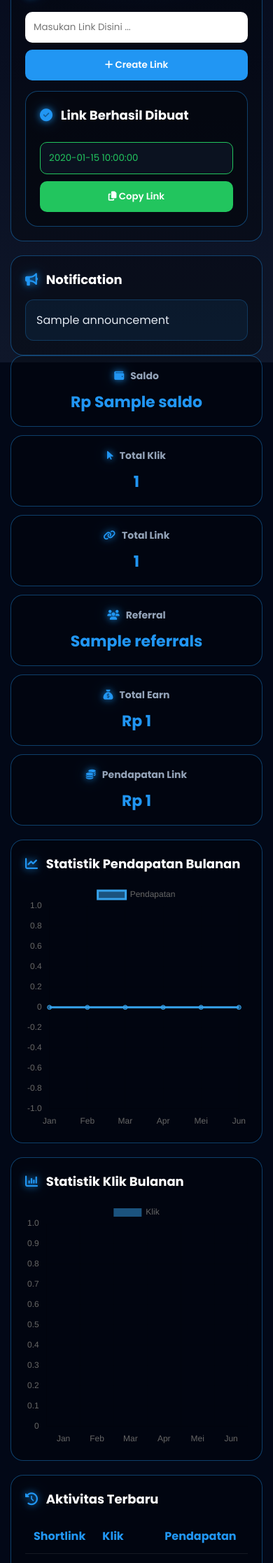
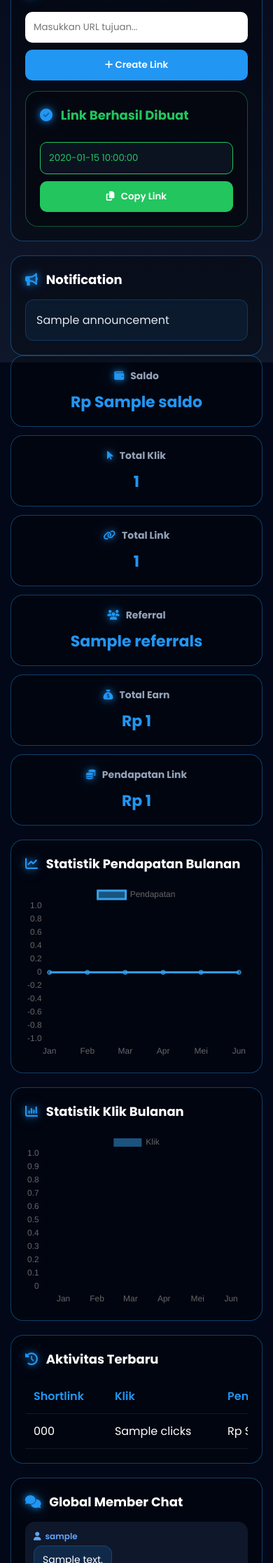
Before and after one commit to shortlinke-dotcom/Earnshortlink, a FastAPI app: template templates/dashboard.html in a window 390 px wide. Shown: the part 326-2560 px from the top of the page at 70% size. Run offline with FastAPI, Linux system fonts and the light colour scheme; the template is opened without the code that fills it: most values are stand-ins (such as "Sample title", 1, 10 or a date in 2020).

Commit message:
Update dashboard.html

```diff
--- a/templates/dashboard.html
+++ b/templates/dashboard.html
@@ -789,6 +789,149 @@ canvas{
     visibility:visible;
     transform:translateY(0);
 }
+.success-panel{
+    margin-top:15px;
+    border:1px solid rgba(34,197,94,.4);
+}
+
+.success-title{
+    color:#22c55e;
+}
+
+.success-input{
+    width:100%;
+    padding:12px;
+    margin-top:10px;
+    border-radius:10px;
+    border:1px solid #22c55e;
+    background:#0b1220;
+    color:#22c55e;
+    outline:none;
+}
+
+.copy-btn{
+    width:100%;
+    margin-top:10px;
+    padding:12px;
+    border:none;
+    border-radius:10px;
+    background:#22c55e;
+    color:white;
+    font-weight:600;
+    cursor:pointer;
+    transition:.3s;
+}
+
+.copy-btn:hover{
+    opacity:.9;
+    transform:translateY(-2px);
+}
+
+.copy-btn i{
+    margin-right:6px;
+}
+.empty-text{
+    opacity:.7;
+}
+
+.table-wrapper{
+    width:100%;
+    overflow-x:auto;
+}
+
+.activity-table{
+    width:100%;
+    border-collapse:collapse;
+    min-width:500px;
+}
+
+.activity-table th,
+.activity-table td{
+    padding:12px;
+    border-bottom:1px solid rgba(255,255,255,.08);
+}
+
+.activity-table th{
+    color:#2196f3;
+    font-weight:600;
+}
+
+.activity-table tr:hover{
+    background:rgba(33,150,243,.08);
+}
+
+.empty-row{
+    text-align:center;
+    color:#94a3b8;
+    padding:20px;
+}
+
+@media(max-width:768px){
+
+    .stats{
+        grid-template-columns:1fr 1fr;
+        gap:12px;
+    }
+
+    .chart-container{
+        height:280px;
+    }
+
+}
+
+@media(max-width:480px){
+
+    .stats{
+        grid-template-columns:1fr;
+    }
+
+    .chart-container{
+        height:250px;
+    }
+
+}
+.chat-empty{
+    display:flex;
+    flex-direction:column;
+    align-items:center;
+    justify-content:center;
+    gap:10px;
+    min-height:180px;
+    color:#94a3b8;
+}
+
+.chat-empty i{
+    font-size:35px;
+    opacity:.6;
+}
+
+.chat-empty p{
+    margin:0;
+}
+
+.chat-user span{
+    font-weight:600;
+}
+
+.chat-bubble{
+    line-height:1.6;
+}
+
+.dashboard-footer{
+    margin-top:40px;
+    text-align:center;
+    padding:20px;
+    color:#94a3b8;
+    border-top:1px solid rgba(255,255,255,.08);
+}
+
+@media(max-width:768px){
+
+    .chat-messages{
+        max-height:280px;
+    }
+
+}
 </style>
 </head>
 <body>
@@ -797,57 +940,58 @@ canvas{
 
 <div class="container">
 
+    <!-- TOPBAR -->
     <div class="topbar">
 
-    <!-- Sidebar -->
+        <!-- SIDEBAR -->
         <div class="sidebar" id="sidebar">
 
             <div class="sidebar-header">
                 <h2>MENU</h2>
 
                 <button class="close-btn" onclick="closeMenu()">
-                ✕
+                    <i class="fa-solid fa-xmark"></i>
                 </button>
             </div>
 
             <a href="/dashboard" onclick="closeMenu()">
                 <i class="fa-solid fa-chart-line"></i>
-            Dashboard
+                <span>Dashboard</span>
             </a>
 
             <a href="/links" onclick="closeMenu()">
                 <i class="fa-solid fa-link"></i>
-            Kelola Tautan
+                <span>Kelola Tautan</span>
             </a>
 
             <a href="/sell-link" onclick="closeMenu()">
                 <i class="fa-solid fa-plus"></i>
-            Sell Link New
+                <span>Sell Link New</span>
             </a>
 
             <a href="/payments" onclick="closeMenu()">
                 <i class="fa-solid fa-wallet"></i>
-            Payments
+                <span>Payments</span>
             </a>
 
             <a href="/referrals" onclick="closeMenu()">
                 <i class="fa-solid fa-users"></i>
-            Referrals
+                <span>Referrals</span>
             </a>
 
             <a href="/invoices" onclick="closeMenu()">
                 <i class="fa-solid fa-file-invoice"></i>
-            Invoices
+                <span>Invoices</span>
             </a>
 
             <a href="/settings" onclick="closeMenu()">
                 <i class="fa-solid fa-gear"></i>
-            Pengaturan
+                <span>Pengaturan</span>
             </a>
 
             <a href="/support" onclick="closeMenu()">
                 <i class="fa-solid fa-headset"></i>
-            Dukungan
+                <span>Dukungan</span>
             </a>
 
             <div class="sidebar-footer">
@@ -856,21 +1000,22 @@ canvas{
             </div>
 
         </div>
+        <!-- END SIDEBAR -->
 
-    <!-- Overlay -->
+        <!-- OVERLAY -->
         <div class="overlay" id="overlay" onclick="closeMenu()"></div>
 
-    <!-- Tombol Menu -->
+        <!-- MENU BUTTON -->
         <button class="menu-btn" onclick="openMenu()">
-        ☰
+            <i class="fa-solid fa-bars"></i>
         </button>
 
-    <!-- Logo -->
+        <!-- LOGO -->
         <div class="logo">
             EARN<span>SHORTLINK</span>
         </div>
 
-    <!-- User Menu -->
+        <!-- USER MENU -->
         <div class="user-menu">
 
             <button class="account-btn" onclick="toggleUserMenu()">
@@ -894,12 +1039,17 @@ canvas{
             </div>
 
         </div>
+        <!-- END USER MENU -->
 
     </div>
+    <!-- END TOPBAR -->
 
 <!-- WELCOME -->
 <div class="welcome">
-    <h2>Halo, {{ username }} 👋</h2>
+    <h2>
+        Halo, {{ username }} 👋
+    </h2>
+
     <p>
         Selamat datang kembali di EarnShortlink.
         Mulai kerjakan shortlink dan kumpulkan saldo hari ini.
@@ -914,14 +1064,22 @@ canvas{
         Create Shortlink
     </div>
 
-    <form action="/create-link" method="post" class="create-form">
+    <form
+        action="/create-link"
+        method="post"
+        class="create-form"
+    >
 
-        <input type="hidden" name="login" value="{{ username }}">
+        <input
+            type="hidden"
+            name="login"
+            value="{{ username }}"
+        >
 
         <input
             type="url"
             name="destination_url"
-            placeholder="Masukan Link Disini ..."
+            placeholder="Masukkan URL tujuan..."
             required
         >
 
@@ -933,52 +1091,38 @@ canvas{
     </form>
 
     {% if created_link %}
-    <div class="panel" style="margin-top:15px;">
 
-        <div class="panel-header">
+    <div class="panel success-panel">
+
+        <div class="panel-header success-title">
             <i class="fa-solid fa-circle-check"></i>
             Link Berhasil Dibuat
         </div>
 
         <input
+            type="text"
             id="createdLink"
             value="{{ created_link }}"
             readonly
-            style="
-                width:100%;
-                padding:12px;
-                margin-top:10px;
-                border-radius:10px;
-                border:1px solid #22c55e;
-                background:#0b1220;
-                color:#22c55e;
-            "
+            class="success-input"
         >
 
         <button
             type="button"
             onclick="copyLink(this)"
-    style="
-        width:100%;
-        margin-top:10px;
-        padding:12px;
-        border:none;
-        border-radius:10px;
-        background:#22c55e;
-        color:white;
-        font-weight:600;
-        cursor:pointer;
-    "
+            class="copy-btn"
         >
             <i class="fa-solid fa-copy"></i>
             Copy Link
         </button>
 
     </div>
+
     {% endif %}
 
 </div>
 
+<!-- NOTIFICATION -->
 <div class="panel">
 
     <div class="panel-header">
@@ -989,11 +1133,15 @@ canvas{
     <div class="announcement">
 
         {% if announcement %}
+
             {{ announcement }}
+
         {% else %}
-            <span style="opacity:.7;">
+
+            <span class="empty-text">
                 Tidak ada pengumuman aktif.
             </span>
+
         {% endif %}
 
     </div>
@@ -1002,33 +1150,60 @@ canvas{
 
 <!-- STATS -->
 <div class="stats">
+
     <div class="stat-card">
-    <h3><i class="fa-solid fa-wallet"></i> Saldo</h3>
+        <h3>
+            <i class="fa-solid fa-wallet"></i>
+            Saldo
+        </h3>
         <h1>Rp {{ saldo }}</h1>
     </div>
+
     <div class="stat-card">
-    <h3><i class="fa-solid fa-mouse-pointer"></i> Total Klik</h3>
+        <h3>
+            <i class="fa-solid fa-mouse-pointer"></i>
+            Total Klik
+        </h3>
         <h1>{{ total_clicks }}</h1>
     </div>
+
     <div class="stat-card">
-    <h3><i class="fa-solid fa-link"></i> Total Link</h3>
+        <h3>
+            <i class="fa-solid fa-link"></i>
+            Total Link
+        </h3>
         <h1>{{ total_links }}</h1>
     </div>
+
     <div class="stat-card">
-    <h3><i class="fa-solid fa-users"></i> Referral</h3>
+        <h3>
+            <i class="fa-solid fa-users"></i>
+            Referral
+        </h3>
         <h1>{{ referrals }}</h1>
     </div>
+
     <div class="stat-card">
-    <h3><i class="fa-solid fa-sack-dollar"></i> Total Earn</h3>
+        <h3>
+            <i class="fa-solid fa-sack-dollar"></i>
+            Total Earn
+        </h3>
         <h1>Rp {{ total_earn }}</h1>
     </div>
+
     <div class="stat-card">
-    <h3><i class="fa-solid fa-coins"></i> Pendapatan Link</h3>
+        <h3>
+            <i class="fa-solid fa-coins"></i>
+            Pendapatan Link
+        </h3>
         <h1>Rp {{ total_link_earnings }}</h1>
     </div>
+
 </div>
+
 <!-- CHART EARNING -->
 <div class="panel">
+
     <div class="panel-header">
         <i class="fa-solid fa-chart-line"></i>
         Statistik Pendapatan Bulanan
@@ -1037,10 +1212,12 @@ canvas{
     <div class="chart-container">
         <canvas id="earningChart"></canvas>
     </div>
+
 </div>
 
 <!-- CHART CLICK -->
 <div class="panel">
+
     <div class="panel-header">
         <i class="fa-solid fa-chart-column"></i>
         Statistik Klik Bulanan
@@ -1049,14 +1226,21 @@ canvas{
     <div class="chart-container">
         <canvas id="clickChart"></canvas>
     </div>
+
 </div>
+
 <!-- RECENT ACTIVITY -->
 <div class="panel">
+
     <div class="panel-header">
         <i class="fa-solid fa-clock-rotate-left"></i>
         Aktivitas Terbaru
     </div>
+
+    <div class="table-wrapper">
+
         <table class="activity-table">
+
             <thead>
                 <tr>
                     <th>Shortlink</th>
@@ -1064,27 +1248,40 @@ canvas{
                     <th>Pendapatan</th>
                 </tr>
             </thead>
+
             <tbody>
+
                 {% if recent_links %}
+
                     {% for item in recent_links %}
+
                     <tr>
                         <td>{{ item.short_code }}</td>
                         <td>{{ item.clicks }}</td>
                         <td>Rp {{ item.earnings }}</td>
                     </tr>
+
                     {% endfor %}
+
                 {% else %}
+
                     <tr>
-                <td colspan="3" style="text-align:center;">
+                        <td colspan="3" class="empty-row">
                             Belum ada aktivitas.
                         </td>
                     </tr>
+
                 {% endif %}
+
             </tbody>
+
         </table>
+
     </div>
 
-<!-- CHAT -->
+</div>
+
+<!-- GLOBAL CHAT -->
 <div class="panel">
 
     <div class="panel-header">
@@ -1094,16 +1291,20 @@ canvas{
 
     <div class="chat-box">
 
-        <div id="chatMessages" class="chat-messages">
+        <div
+            id="chatMessages"
+            class="chat-messages"
+        >
 
             {% if chat_messages %}
 
                 {% for msg in chat_messages %}
+
                 <div class="chat-item">
 
                     <div class="chat-user">
                         <i class="fa-solid fa-user"></i>
-                        {{ msg.username }}
+                        <span>{{ msg.username }}</span>
                     </div>
 
                     <div class="chat-bubble">
@@ -1111,21 +1312,28 @@ canvas{
                     </div>
 
                 </div>
+
                 {% endfor %}
 
             {% else %}
 
                 <div class="chat-empty">
                     <i class="fa-solid fa-comments"></i>
-                    <br>
+
+                    <p>
                         Belum ada pesan
+                    </p>
                 </div>
 
             {% endif %}
 
         </div>
 
-        <form action="/send-chat" method="post" class="chat-form">
+        <form
+            action="/send-chat"
+            method="post"
+            class="chat-form"
+        >
 
             <input
                 type="hidden"
@@ -1138,6 +1346,7 @@ canvas{
                 name="message"
                 maxlength="200"
                 placeholder="Ketik pesan..."
+                autocomplete="off"
                 required
             >
 
@@ -1151,29 +1360,44 @@ canvas{
 
 </div>
 
+<!-- FOOTER -->
 <footer class="dashboard-footer">
-    © <span id="footerYear"></span> EarnShortlink Best CPM
+    © <span id="footerYear"></span>
+    EarnShortlink Best CPM
 </footer>
 <script>
 
+// =========================
+// SIDEBAR
+// =========================
+
 function openMenu(){
-    document.getElementById("sidebar").classList.add("active");
-    document.getElementById("overlay").classList.add("active");
+    document.getElementById("sidebar")?.classList.add("active");
+    document.getElementById("overlay")?.classList.add("active");
 }
 
 function closeMenu(){
-    document.getElementById("sidebar").classList.remove("active");
-    document.getElementById("overlay").classList.remove("active");
+    document.getElementById("sidebar")?.classList.remove("active");
+    document.getElementById("overlay")?.classList.remove("active");
 }
 
+// =========================
+// USER DROPDOWN
+// =========================
+
 function toggleUserMenu(){
-    document.getElementById("accountDropdown").classList.toggle("show");
+    document
+        .getElementById("accountDropdown")
+        ?.classList.toggle("show");
 }
 
-document.addEventListener("click", function(e){
+document.addEventListener("click", (e) => {
 
-    const btn = document.querySelector(".account-btn");
-    const menu = document.getElementById("accountDropdown");
+    const btn =
+        document.querySelector(".account-btn");
+
+    const menu =
+        document.getElementById("accountDropdown");
 
     if(
         btn &&
@@ -1186,61 +1410,183 @@ document.addEventListener("click", function(e){
 
 });
 
+// =========================
+// ACTIVE MENU
+// =========================
+
 function setActiveMenu(){
-    const links = document.querySelectorAll(".sidebar a");
-    const currentPath = window.location.pathname;
 
-    links.forEach(link => {
-        const linkPath = link.getAttribute("href");
+    const currentPath =
+        window.location.pathname;
 
-        if(linkPath === currentPath){
+    document
+        .querySelectorAll(".sidebar a")
+        .forEach(link => {
+
+            if(
+                link.getAttribute("href")
+                === currentPath
+            ){
                 link.classList.add("active");
             }
+
         });
+
 }
 
-/* INIT (WAJIB DI BAWAH) */
-window.addEventListener("load", () => {
-    setActiveMenu();
-
-    const year = new Date().getFullYear();
-    document.getElementById("year").innerText = year;
-    document.getElementById("footerYear").innerText = year;
-});
-
-</script>
-<script>
+// =========================
+// COPY LINK
+// =========================
 
 async function copyLink(btn){
 
     const input =
         document.getElementById("createdLink");
 
+    if(!input) return;
+
+    try{
+
+        await navigator.clipboard.writeText(
+            input.value
+        );
+
+    }catch{
+
         input.select();
-input.setSelectionRange(0,99999);
+        document.execCommand("copy");
 
-document.execCommand("copy");
+    }
 
     btn.innerHTML =
         '<i class="fa-solid fa-check"></i> Berhasil Disalin';
 
-setTimeout(()=>{
+    setTimeout(() => {
+
         btn.innerHTML =
             '<i class="fa-solid fa-copy"></i> Copy Link';
-},2000);
+
+    }, 2000);
 
 }
 
-/* Hapus parameter created setelah tampil sekali */
-window.addEventListener("load", () => {
+// =========================
+// CHART EARNING
+// =========================
 
-    const url = new URL(window.location);
+function initEarningChart(){
+
+    const canvas =
+        document.getElementById("earningChart");
+
+    if(!canvas) return;
+
+    new Chart(canvas, {
+
+        type:"line",
+
+        data:{
+            labels:[
+                "Jan","Feb","Mar",
+                "Apr","Mei","Jun"
+            ],
+
+            datasets:[{
+                label:"Pendapatan",
+                data:[0,0,0,0,0,0],
+                tension:.4,
+                fill:true
+            }]
+        },
+
+        options:{
+            responsive:true,
+            maintainAspectRatio:false
+        }
+
+    });
+
+}
+
+// =========================
+// CHART CLICK
+// =========================
+
+function initClickChart(){
+
+    const canvas =
+        document.getElementById("clickChart");
+
+    if(!canvas) return;
+
+    new Chart(canvas, {
+
+        type:"bar",
+
+        data:{
+            labels:[
+                "Jan","Feb","Mar",
+                "Apr","Mei","Jun"
+            ],
+
+            datasets:[{
+                label:"Klik",
+                data:[0,0,0,0,0,0]
+            }]
+        },
+
+        options:{
+            responsive:true,
+            maintainAspectRatio:false
+        }
+
+    });
+
+}
+
+// =========================
+// INIT
+// =========================
+
+window.addEventListener("DOMContentLoaded", () => {
+
+    // Active Menu
+    setActiveMenu();
+
+    // Tahun Footer
+    const year =
+        new Date().getFullYear();
+
+    const yearEl =
+        document.getElementById("year");
+
+    const footerYearEl =
+        document.getElementById("footerYear");
+
+    if(yearEl)
+        yearEl.textContent = year;
+
+    if(footerYearEl)
+        footerYearEl.textContent = year;
+
+    // Scroll Chat Ke Bawah
+    const chat =
+        document.getElementById("chatMessages");
+
+    if(chat){
+        chat.scrollTop =
+            chat.scrollHeight;
+    }
+
+    // Hapus parameter created
+    const url =
+        new URL(window.location);
 
     if(url.searchParams.has("created")){
 
         url.searchParams.delete("created");
 
-        window.history.replaceState(
+        history.replaceState(
             {},
             document.title,
             url.pathname + url.search
@@ -1248,62 +1594,13 @@ window.addEventListener("load", () => {
 
     }
 
-});
-
-</script>
-<script>
-const earningCanvas = document.getElementById("earningChart");
-
-if (earningCanvas) {
-    new Chart(earningCanvas, {
-        type: "line",
-        data: {
-            labels: ["Jan","Feb","Mar","Apr","Mei","Jun"],
-            datasets: [{
-                label: "Pendapatan",
-                data: [0,0,0,0,0,0],
-                tension: 0.4
-            }]
-        },
-        options:{
-            responsive:true,
-            maintainAspectRatio:false
-        }
-    });
-}
-
-const clickCanvas = document.getElementById("clickChart");
-
-if (clickCanvas) {
-    new Chart(clickCanvas, {
-        type: "bar",
-        data: {
-            labels: ["Jan","Feb","Mar","Apr","Mei","Jun"],
-            datasets: [{
-                label: "Klik",
-                data: [0,0,0,0,0,0]
-            }]
-        },
-        options:{
-            responsive:true,
-            maintainAspectRatio:false
-        }
-    });
-}
-</script>
-<script>
-
-window.addEventListener("load", () => {
-
-    const chat =
-    document.getElementById("chatMessages");
-
-    if(chat){
-        chat.scrollTop = chat.scrollHeight;
-    }
+    // Init Charts
+    initEarningChart();
+    initClickChart();
 
 });
 
 </script>
+
 </body>
 </html>
```
Lines whose indentation alone changed are shown as unchanged.
